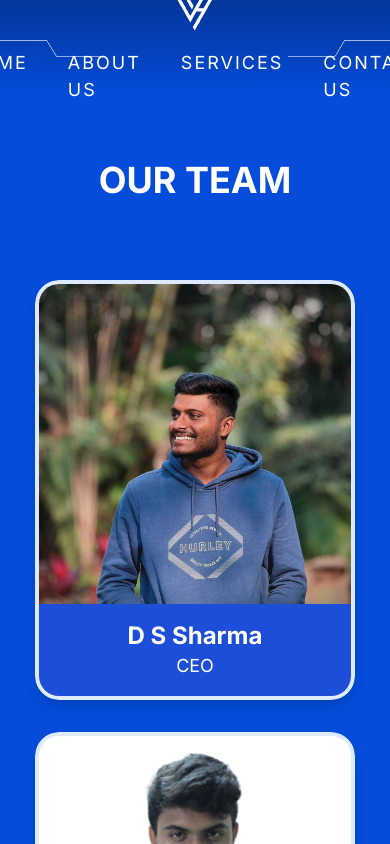
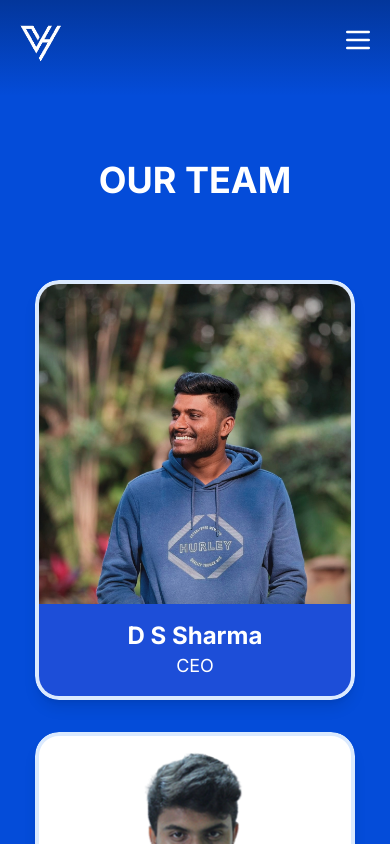
Before and after one commit to manchikanti-varun/ValuuHub, a Next.js app: page /team in a window 390 px wide. Shown: the top 844 px of the page. Built offline with nearby package versions, Linux system fonts and the light colour scheme.

Commit message:
nav mobile set

```diff
--- a/components/navbar.tsx
+++ b/components/navbar.tsx
@@ -1,32 +1,47 @@
 "use client"
 import type React from "react"
-
+import { useState } from "react"
 import Image from "next/image"
 import { useRouter } from "next/navigation"
+import { Menu, X } from "lucide-react"
 
 export default function Navbar() {
   const router = useRouter()
+  const [mobileMenuOpen, setMobileMenuOpen] = useState(false)
 
   const handleLogoClick = () => {
     router.push("/")
   }
 
+  const toggleMobileMenu = () => {
+    setMobileMenuOpen(!mobileMenuOpen)
+  }
+
   return (
     <header className="w-full text-white" style={{ background: "linear-gradient(to bottom, #03369B, #044CD9)" }}>
-      <div className="relative flex items-center justify-center h-24">
-        {/* Decorative Lines */}
+      <div className="relative flex items-center justify-between px-4 md:justify-center h-24">
+        {/* Decorative Lines - Hidden on mobile */}
         <div
-          className="absolute inset-0 bg-center bg-no-repeat bg-contain z-0"
+          className="absolute inset-0 bg-center bg-no-repeat bg-contain z-0 hidden md:block"
           style={{
             backgroundImage: 'url("/nav-lines.png")',
           }}
         />
 
+        {/* Mobile menu button - Only visible on mobile */}
+        <button
+          className="absolute top-6 right-4 z-50 md:hidden text-white"
+          onClick={toggleMobileMenu}
+          aria-label={mobileMenuOpen ? "Close menu" : "Open menu"}
+        >
+          {mobileMenuOpen ? <X size={32} className="text-white" /> : <Menu size={32} className="text-white" />}
+        </button>
+
         {/* Logo and Navigation */}
         <div className="z-10 flex flex-col items-center">
           {/* Logo - Made clickable */}
           <div
-            className="mb-4 cursor-pointer"
+            className="mb-2 md:mb-4 cursor-pointer"
             onClick={handleLogoClick}
             role="button"
             tabIndex={0}
@@ -36,26 +51,42 @@ export default function Navbar() {
             <Image src="/ValuuHubLogo.png" alt="ValuuHub Logo" width={50} height={50} priority />
           </div>
 
-          {/* Navigation Links */}
-          <nav className="flex space-x-10 text-[18px] font-normal tracking-[2px] uppercase">
+          {/* Desktop Navigation Links - Hidden on mobile */}
+          <nav className="hidden md:flex space-x-6 lg:space-x-10 text-[16px] lg:text-[18px] font-normal tracking-[2px] uppercase">
             <NavLink href="/" label="Home" />
             <NavLink href="/about" label="About Us" />
             <NavLink href="/services" label="Services" />
             <NavLink href="/contact" label="Contact Us" />
           </nav>
         </div>
+
+        {/* Empty div for flex spacing on mobile */}
+        <div className="w-8 md:hidden"></div>
+
+        {/* Mobile menu overlay */}
+        {mobileMenuOpen && (
+          <div className="fixed inset-0 z-30 flex flex-col items-center justify-center bg-blue-900/60 backdrop-blur-md md:hidden">
+            <nav className="flex flex-col items-center space-y-8 text-[22px] font-normal tracking-[2px] uppercase">
+              <NavLink href="/" label="Home" onClick={() => setMobileMenuOpen(false)} />
+              <NavLink href="/about" label="About Us" onClick={() => setMobileMenuOpen(false)} />
+              <NavLink href="/services" label="Services" onClick={() => setMobileMenuOpen(false)} />
+              <NavLink href="/contact" label="Contact Us" onClick={() => setMobileMenuOpen(false)} />
+            </nav>
+          </div>
+        )}
       </div>
     </header>
   )
 }
 
-// Extracted NavLink component for consistency and hover color fix
-function NavLink({ href, label }: { href: string; label: string }) {
+// Reusable NavLink component
+function NavLink({ href, label, onClick }: { href: string; label: string; onClick?: () => void }) {
   const router = useRouter()
 
   const handleClick = (e: React.MouseEvent<HTMLAnchorElement>) => {
     e.preventDefault()
     router.push(href)
+    if (onClick) onClick()
   }
 
   return (
```
